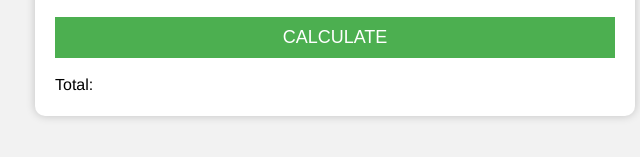
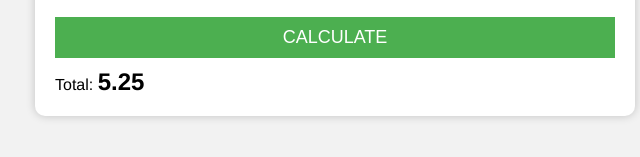
Before and after one commit to shyamgpt/Tip-Calculator, a plain HTML site: page index.html in a window 1280 px wide. Both pictures are taken after typing "5", "5" into the empty fields and a click on the button "CALCULATE". Shown: the part 355-512 px from the top of the page, 305-945 px from the left. Drawn offline with Linux system fonts and the light colour scheme.

Commit message:
Complet JS code is added

```diff
--- a/index.html
+++ b/index.html
@@ -27,6 +27,6 @@
 
         </div>
     </div>
-
+    <script src="index.js"></script>
 </body>
 </html>
--- a/index.js
+++ b/index.js
@@ -0,0 +1,15 @@
+const btnEl = document.getElementById("calculate");
+const billInput = document.getElementById("bill");
+const tipInput = document.getElementById("tip");
+const totalSpan = document.getElementById("total");
+
+
+
+
+function calculateTotal(){
+    const billValue = billInput.value;
+    const tipValue = tipInput.value;
+    const totalValue = billValue*(1 + tipValue/100);
+    totalSpan.innerText = totalValue.toFixed(2);
+}
+btnEl.addEventListener("click", calculateTotal);
```
